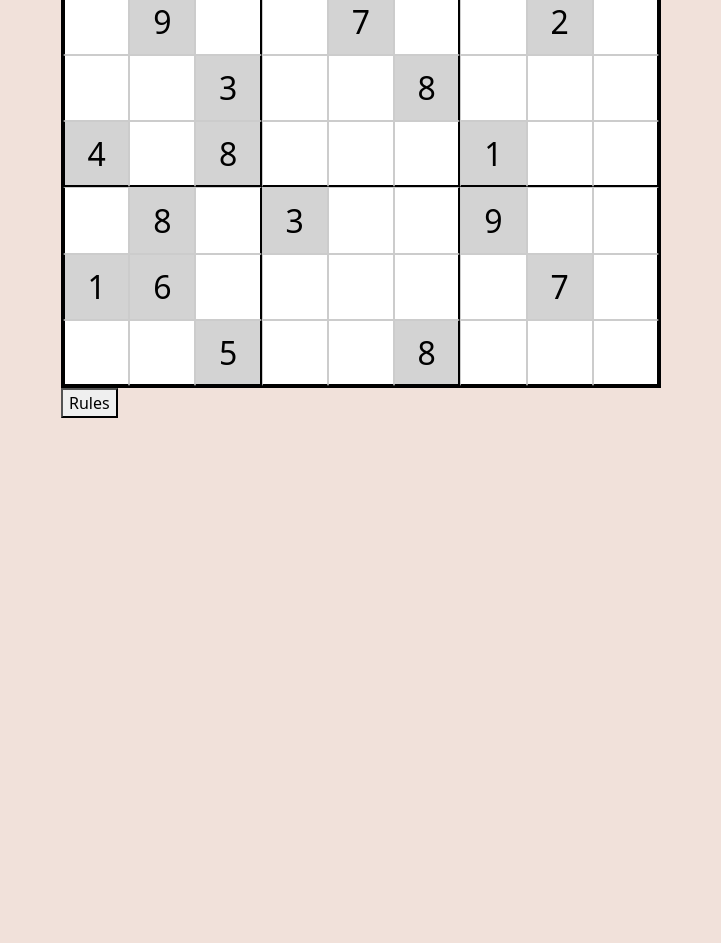
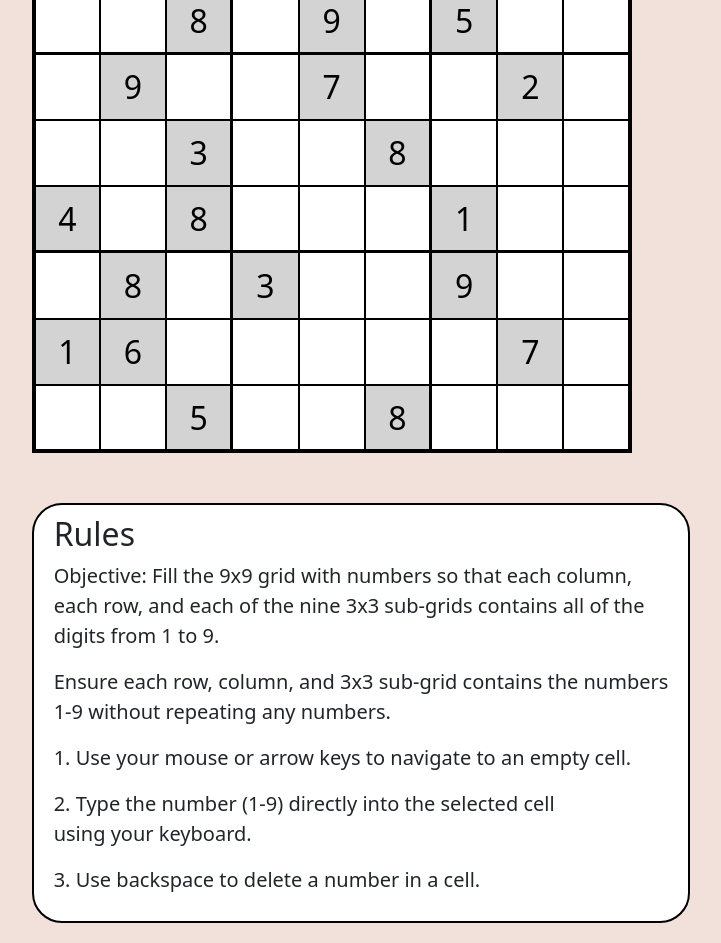
Before and after one commit to anhduongnguyen/sudoku, a React (Vite) app: page / in a window 1280 px wide. Shown: the part 280-1223 px from the top of the page, without its empty margins (279-1000 px from the left). Before the commit the page ends 800 px from the top, so only its background shows below. Built offline with nearby package versions, Linux system fonts and the light colour scheme.

Commit message:
second commit

```diff
--- /dev/null
+++ b/components/rules.jsx
@@ -0,0 +1,19 @@
+import React from 'react';
+
+export default function Rules() {
+  return (
+    <div>
+      <p>Objective: Fill the 9x9 grid with numbers so that each column, <br></br> each row,
+      and each of the nine 3x3 sub-grids contains all of the <br></br> digits from 1 to 9.</p>
+
+      <p> Ensure each row, column, and 3x3 sub-grid contains the numbers
+      <br></br> 1-9 without repeating any numbers. </p>
+
+      <p> 1. Use your mouse or arrow keys to navigate to an empty cell.</p>
+
+      <p> 2. Type the number (1-9) directly into the selected cell <br></br> using your keyboard.</p>
+
+      <p> 3. Use backspace to delete a number in a cell. </p>
+    </div>
+  );
+}
--- a/package.json
+++ b/package.json
@@ -13,6 +13,7 @@
     "bootstrap": "^5.3.3",
     "react": "^18.2.0",
     "react-dom": "^18.2.0",
+    "react-router-dom": "^6.24.1",
     "reactstrap": "^9.2.2"
   },
   "devDependencies": {
--- a/src/App.css
+++ b/src/App.css
@@ -9,6 +9,27 @@ body {
 
   h1 {
     margin-top: 20px;
+    padding-top: 50px;
+    padding-bottom: 15px;
+  }
+
+  p{
+    font-size: 20px;
+  }
+
+  .rules{
+    border-top: 2px solid #000;
+    border-bottom: 2px solid #000;
+    border-left: 2px solid #000;
+    border-right: 2px solid #000;
+    border-radius: 30px;
+    margin-top: 20px;
+    margin-bottom: 20px;
+    padding-top: 10px;
+    padding-bottom: 10px;
+    background-color: #ffffff;
+    padding-left: 20px;
+    padding-right: 20px;
   }
 
   .sudoku-board {
@@ -19,6 +40,7 @@ body {
     border: 2px solid #000;
     box-sizing: border-box;
     margin-top: 20px;
+    margin-bottom: 50px;
   }
 
   .sudoku-row {
@@ -31,7 +53,7 @@ body {
     height: 100%;
     text-align: center;
     font-size: 2rem;
-    border: 1px solid #ccc;
+    border: 1px solid #000000;
     box-sizing: border-box;
   }
 
--- a/src/App.jsx
+++ b/src/App.jsx
@@ -1,12 +1,17 @@
 import React from 'react';
 import './App.css';
 import Board from '../components/board';
+import Rules from '../components/rules';
 function App() {
   return (
     <>
       <h1>Sudoku</h1>
       <Board />
-      <button> Rules </button>
+      <div className='rules'>
+      <h2> Rules</h2>
+      <Rules />
+      </div>
+
     </>
   );
 }
```
Also changed, not shown: 1 other file (tests, documents, lock files or other folders).
